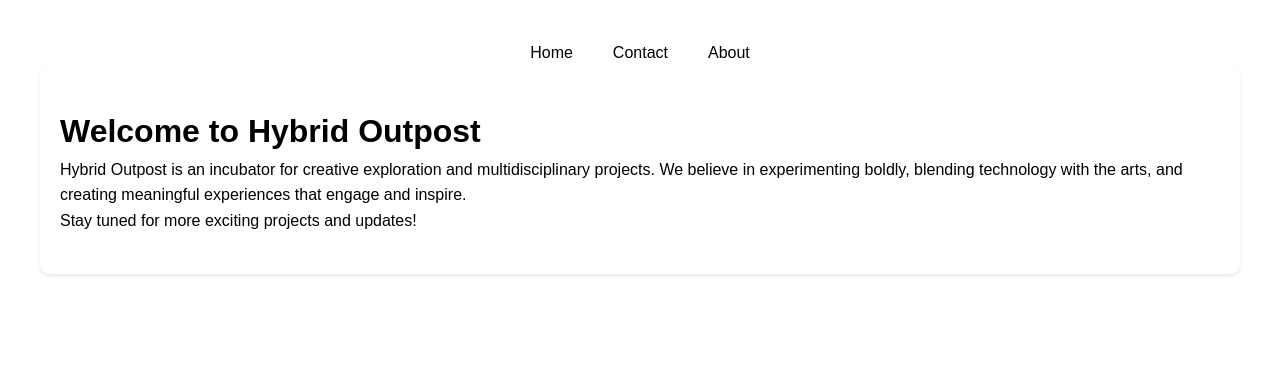
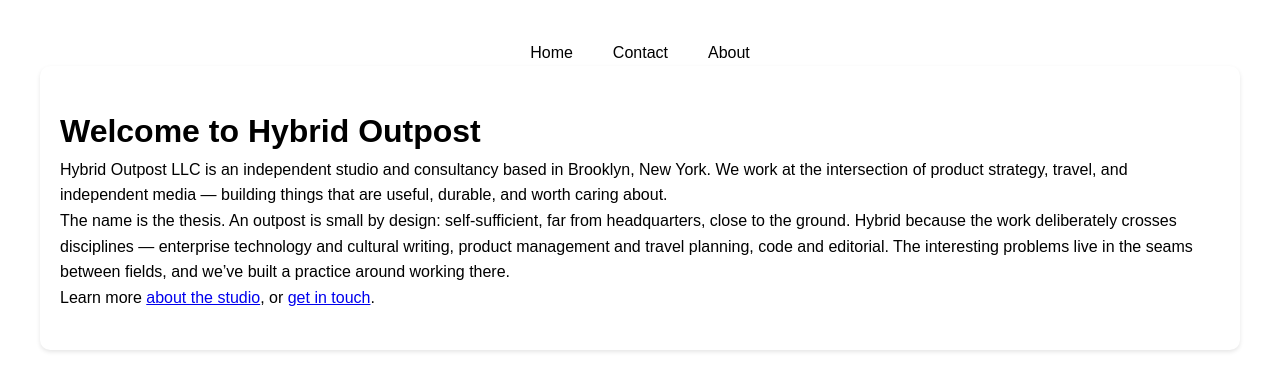
Before and after one commit to Hybrid-Outpost/hybridoutpost.github.io, a Jekyll site: the page built from index.md, in a window 1280 px wide. Shown: the top 391 px of the page. Built offline with Jekyll 4.4.1, drawn with Linux system fonts in a browser that asks for light colours.

Commit message:
Update index.md to echo html page.

```diff
--- a/index.md
+++ b/index.md
@@ -1,11 +1,12 @@
 ---
 layout: default
 title: Home
-permalink: /
 ---
 
 # Welcome to Hybrid Outpost
 
-Hybrid Outpost is an incubator for creative exploration and multidisciplinary projects. We believe in experimenting boldly, blending technology with the arts, and creating meaningful experiences that engage and inspire.
+Hybrid Outpost LLC is an independent studio and consultancy based in Brooklyn, New York. We work at the intersection of product strategy, travel, and independent media — building things that are useful, durable, and worth caring about.
 
-Stay tuned for more exciting projects and updates!
+The name is the thesis. An outpost is small by design: self-sufficient, far from headquarters, close to the ground. Hybrid because the work deliberately crosses disciplines — enterprise technology and cultural writing, product management and travel planning, code and editorial. The interesting problems live in the seams between fields, and we've built a practice around working there.
+
+Learn more [about the studio](/about/), or [get in touch](/contact/).
```
